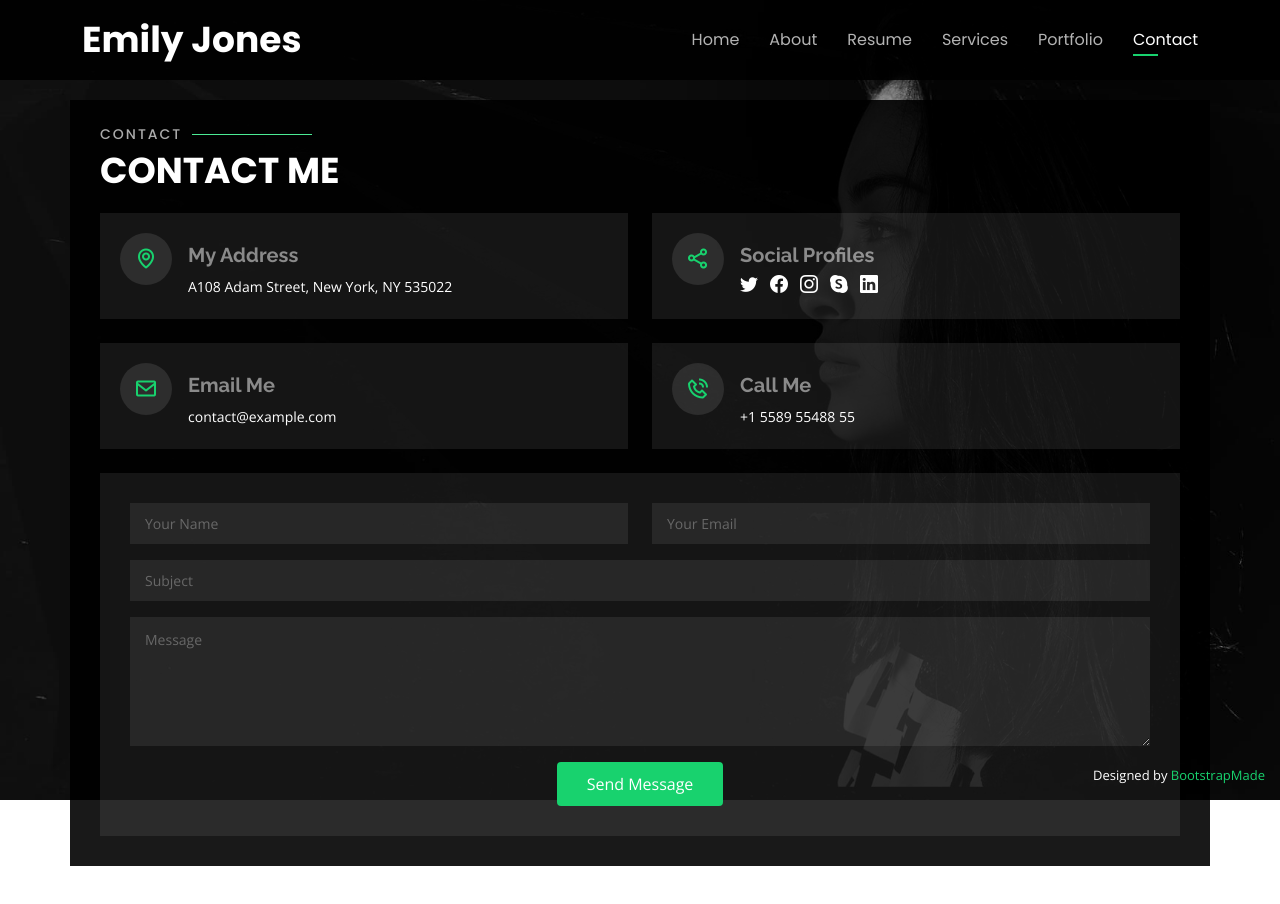
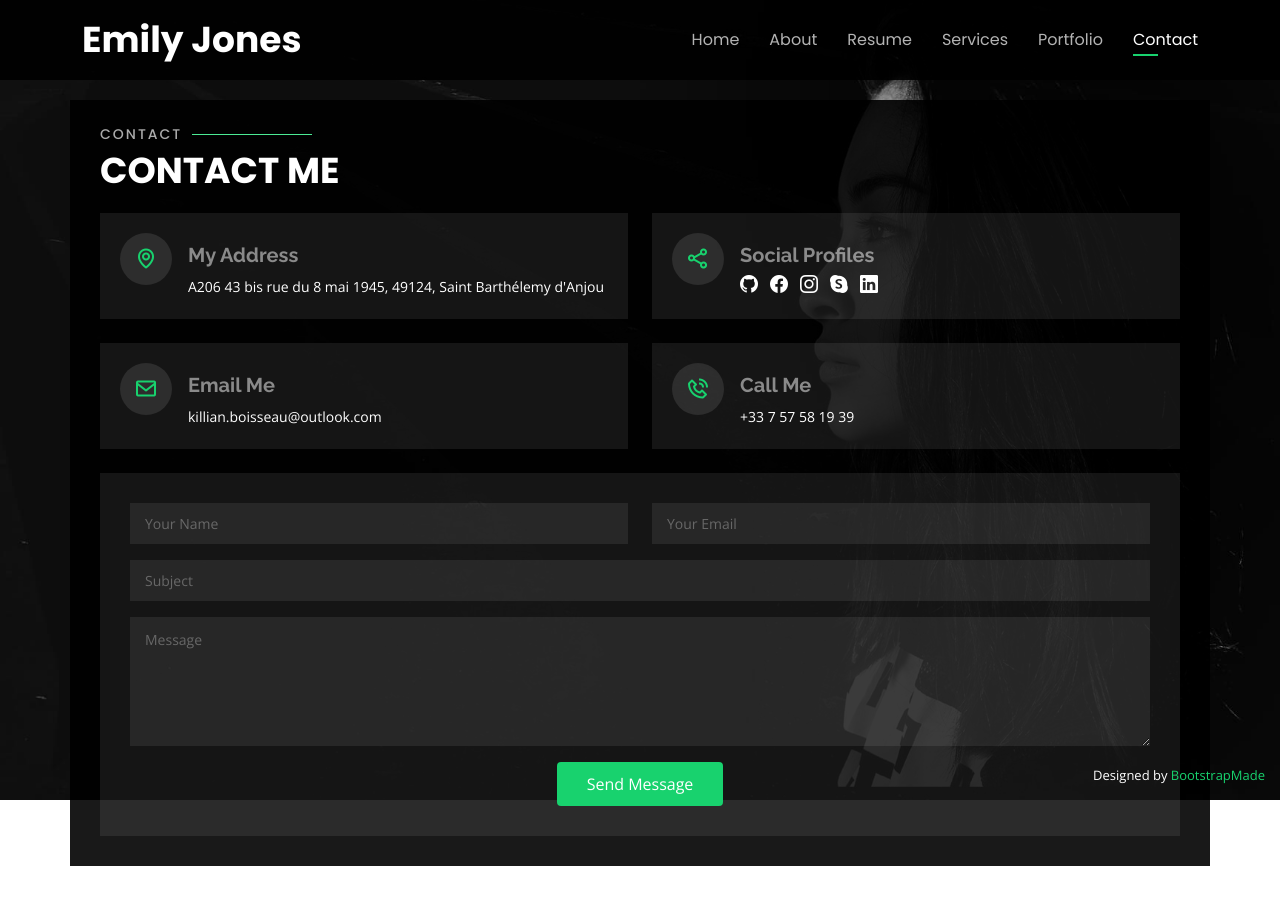
Before and after one commit to brilt/brilt.github.io, a plain HTML site: page index.html in a window 1280 px wide. Both pictures are taken after a click on the link "Contact". Drawn offline with nearby package versions, Linux system fonts and the light colour scheme.

Commit message:
Contact updated

```diff
--- a/index.html
+++ b/index.html
@@ -694,7 +694,7 @@
           <div class="info-box">
             <i class="bx bx-map"></i>
             <h3>My Address</h3>
-            <p>A108 Adam Street, New York, NY 535022</p>
+            <p>A206 43 bis rue du 8 mai 1945, 49124, Saint Barthélemy d'Anjou</p>
           </div>
         </div>
 
@@ -703,11 +703,11 @@
             <i class="bx bx-share-alt"></i>
             <h3>Social Profiles</h3>
             <div class="social-links">
-              <a href="#" class="twitter"><i class="bi bi-twitter"></i></a>
+              <a href="https://github.com/brilt" class="github"><i class="bi bi-github"></i></a>
               <a href="#" class="facebook"><i class="bi bi-facebook"></i></a>
               <a href="#" class="instagram"><i class="bi bi-instagram"></i></a>
               <a href="#" class="google-plus"><i class="bi bi-skype"></i></a>
-              <a href="#" class="linkedin"><i class="bi bi-linkedin"></i></a>
+              <a href="https://www.linkedin.com/in/killian-boisseau/" class="linkedin"><i class="bi bi-linkedin"></i></a>
             </div>
           </div>
         </div>
@@ -716,14 +716,14 @@
           <div class="info-box">
             <i class="bx bx-envelope"></i>
             <h3>Email Me</h3>
-            <p>contact@example.com</p>
+            <p>killian.boisseau@outlook.com</p>
           </div>
         </div>
         <div class="col-md-6 mt-4 d-flex align-items-stretch">
           <div class="info-box">
             <i class="bx bx-phone-call"></i>
             <h3>Call Me</h3>
-            <p>+1 5589 55488 55</p>
+            <p>+33 7 57 58 19 39</p>
           </div>
         </div>
       </div>
```
